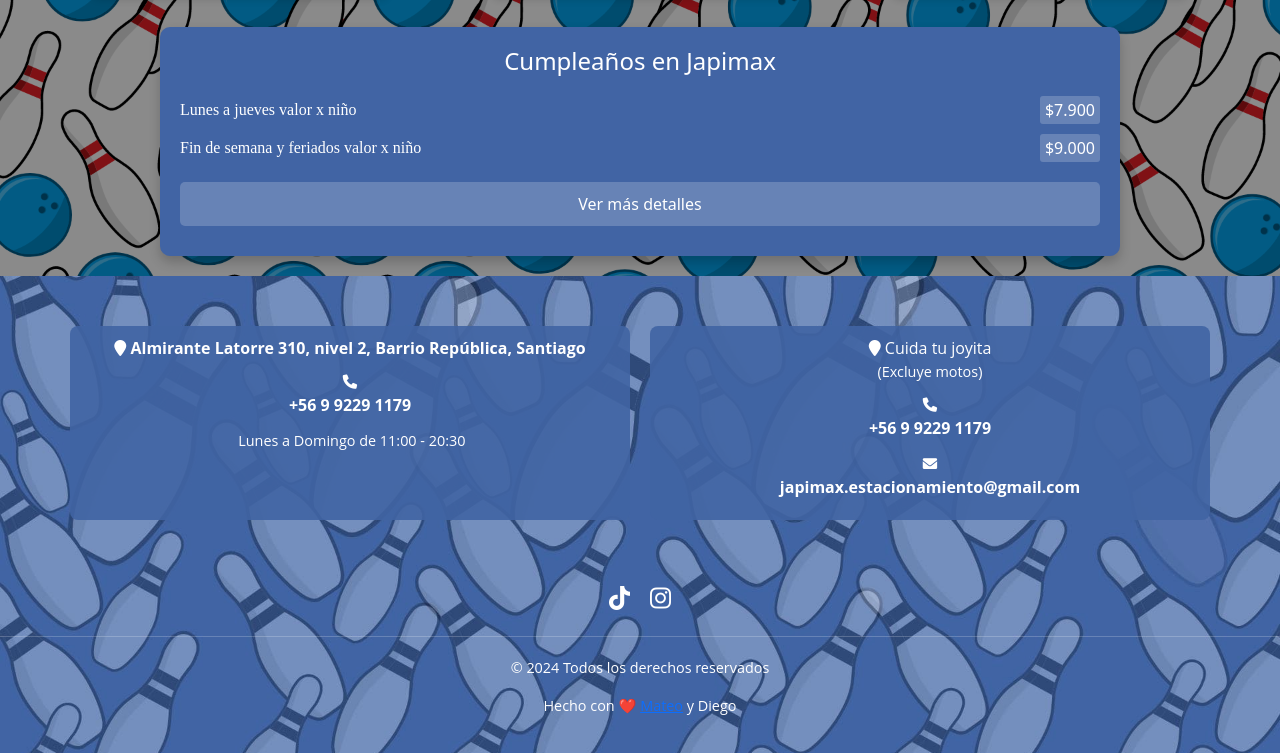
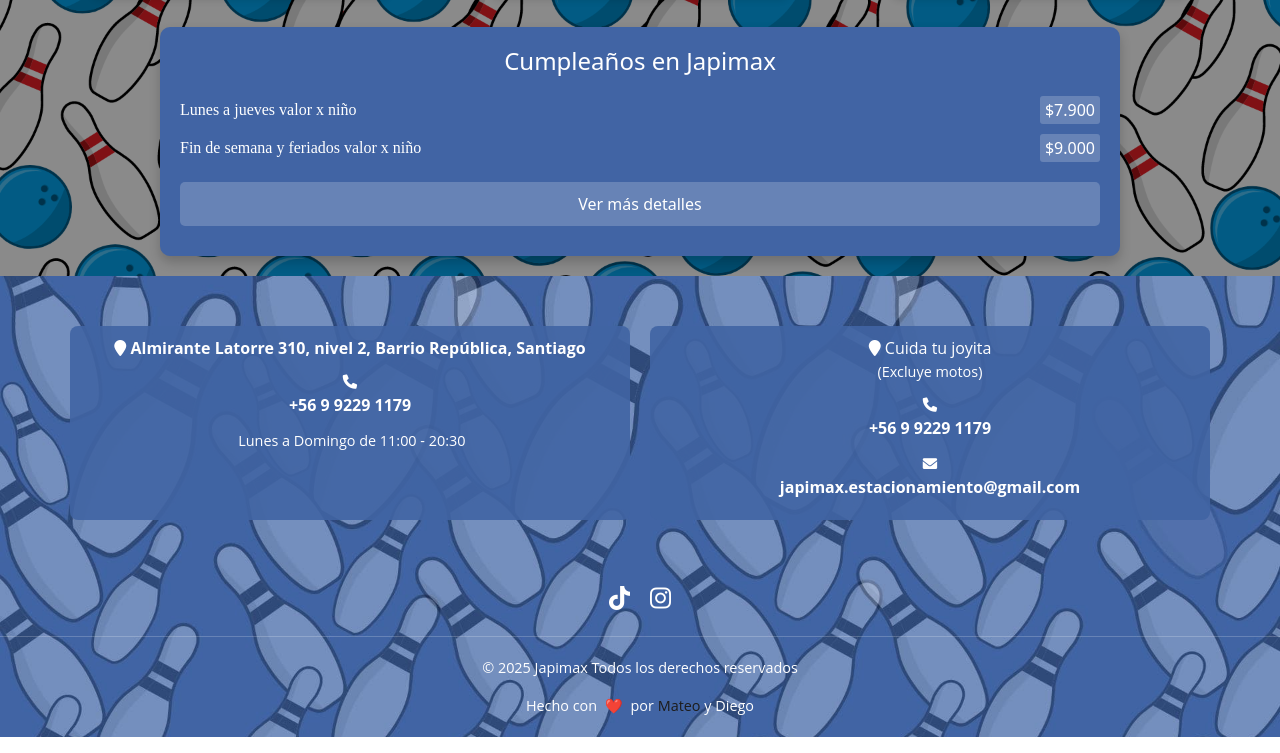
Before and after one commit to prbleems/2025_V2_web, a plain HTML site: page index.html in a window 1280 px wide. Shown: the part 3556-4309 px from the top of the page. Drawn offline with nearby package versions, Linux system fonts and the light colour scheme; some icons are missing; a web font is replaced by a local one.

Commit message:
Mejore la marca
Mejore la marca

```diff
--- a/index.html
+++ b/index.html
@@ -425,8 +425,22 @@
       </ul>
     </div>
     <div class="footer-bottom">
-      <p>&copy; 2024 Todos los derechos reservados</p>
-      <p>Hecho con ❤️ <a href="https://www.instagram.com/prbleems/" target="_blank">Mateo</a> y Diego</p>
+      <p>&copy; 2025 Japimax Todos los derechos reservados</p>
+      <p class="footer-credit">
+        Hecho con
+        <span role="img" aria-label="amor" class="heart-emoji">❤️</span>
+        por
+        <a
+          href="https://www.instagram.com/prbleems/"
+          target="_blank"
+          rel="noopener noreferrer"
+          class="footer-link"
+        >
+          Mateo
+        </a>
+        y Diego
+      </p>
+
     </div>
   </footer>
   <!-- Fin Footer -->
--- a/style.css
+++ b/style.css
@@ -654,3 +654,25 @@
   outline: none;
   box-shadow: 0 0 0 4px rgba(255, 87, 51, 0.4);
 }
+
+.footer-credit {
+  color: #fff;            /* Color del texto del footer */
+  text-align: center;     /* Centrar el texto */
+  margin: 0;
+  padding: 0;
+  font-size: 1rem;        /* Ajusta el tamaño que prefieras */
+}
+
+.heart-emoji {
+  color: #e63946;         /* Si quieres forzar el color del corazón */
+  margin: 0 4px;          /* Espacio a los lados del emoji */
+}
+
+.footer-link {
+  color: #1d1c1b;         /* Color del enlace (por ejemplo, un amarillo suave) */
+  text-decoration: none;  /* Para quitar el subrayado */
+}
+
+.footer-link:hover {
+  text-decoration: underline; /* Subrayado al pasar el mouse, opcional */
+}
```
